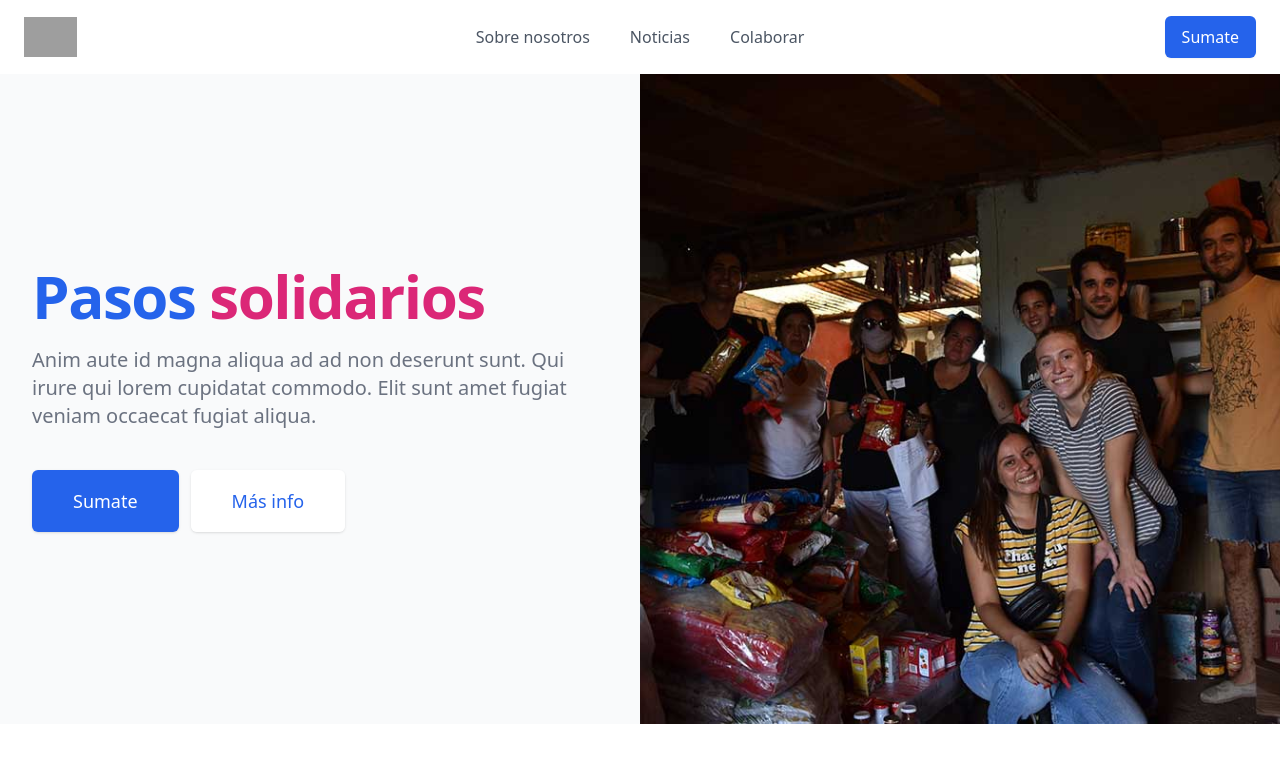
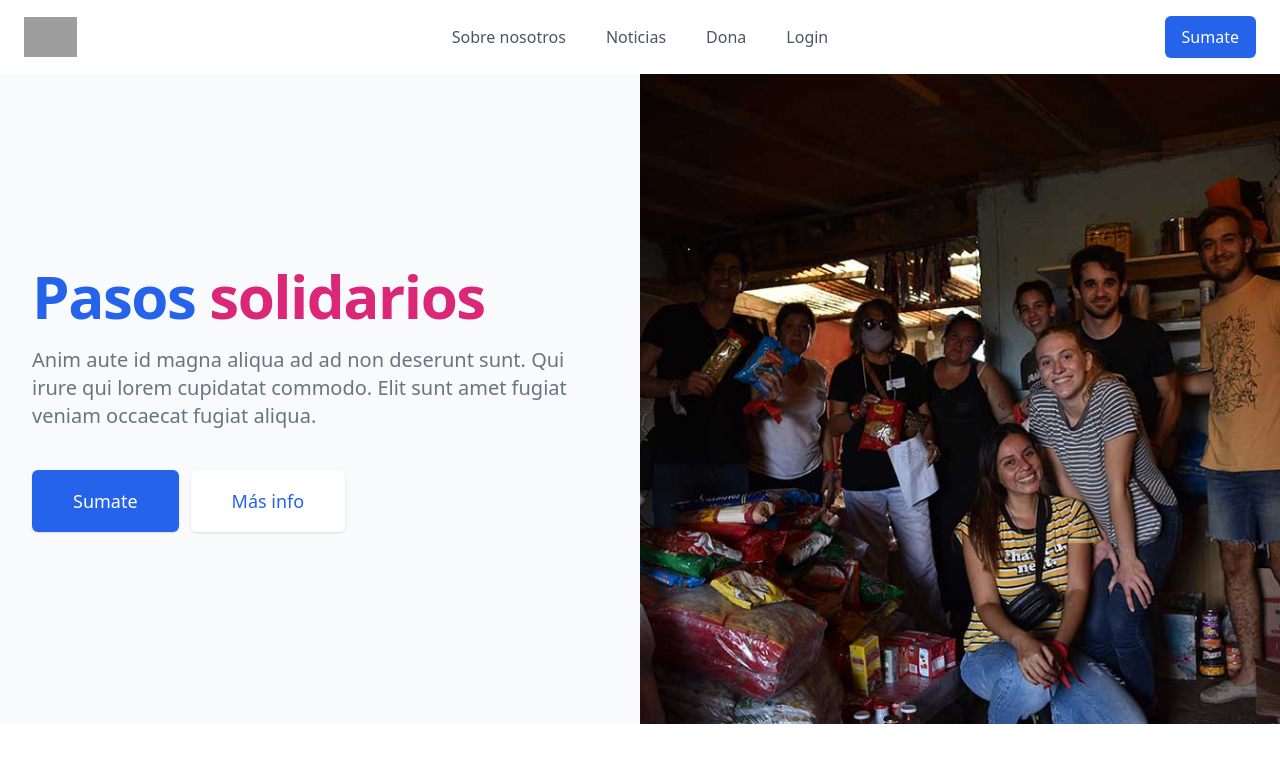
Before and after one commit to Eternialis/pasossolidarios, a React (Create React App) app: page / in a window 1280 px wide. Shown: the top 762 px of the page. Built offline with nearby package versions, Linux system fonts and the light colour scheme; grey boxes are pictures that could not be loaded.

Commit message:
fix links navbar

```diff
--- a/src/components/Navbar.jsx
+++ b/src/components/Navbar.jsx
@@ -50,17 +50,20 @@ const Navbar = () => {
                         <Link to="/noticias" className="text-base font-medium text-gray-600 hover:text-gray-900">
                             Noticias
                         </Link>
-                        <Link to="/noticias" className="text-base font-medium text-gray-600 hover:text-gray-900">
-                            Colaborar
+                        <Link to="/dona" className="text-base font-medium text-gray-600 hover:text-gray-900">
+                            Dona
+                        </Link>
+                        <Link to="/login" className="text-base font-medium text-gray-600 hover:text-gray-900">
+                            Login
                         </Link>
                     </Popover.Group>
                     <div className="hidden md:flex items-center justify-end md:flex-1 lg:w-0">
-                        <a
-                            href="#"
+                        <Link
+                            to="/sumate"
                             className="ml-8 whitespace-nowrap inline-flex items-center justify-center px-4 py-2 border border-transparent rounded-md shadow-sm text-base font-medium text-white bg-blue-600 hover:bg-blue-700"
                         >
                             Sumate
-                        </a>
+                        </Link>
                     </div>
                 </div>
             </div>
@@ -101,18 +104,23 @@ const Navbar = () => {
                                 <Link to="/nosotros" className="text-base font-medium text-gray-900 hover:text-gray-700">
                                     Nosotros
                                 </Link>
-
-                                <a href="#" className="text-base font-medium text-gray-900 hover:text-gray-700">
-                                    Docs
-                                </a>
+                                <Link to="/noticias" className="text-base font-medium text-gray-900 hover:text-gray-700">
+                                    Noticias
+                                </Link>
+                                <Link to="/dona" className="text-base font-medium text-gray-900 hover:text-gray-700">
+                                    Dona
+                                </Link>
+                                <Link to="/login" className="text-base font-medium text-gray-900 hover:text-gray-700">
+                                    Login
+                                </Link>
                             </div>
                             <div>
-                                <a
-                                    href="#"
+                                <Link
+                                    to="/sumate"
                                     className="w-full flex items-center justify-center px-4 py-2 border border-transparent rounded-md shadow-sm text-base font-medium text-white bg-indigo-600 hover:bg-indigo-700"
                                 >
                                     Sumate
-                                </a>
+                                </Link>
                             </div>
                         </div>
                     </div>
```
